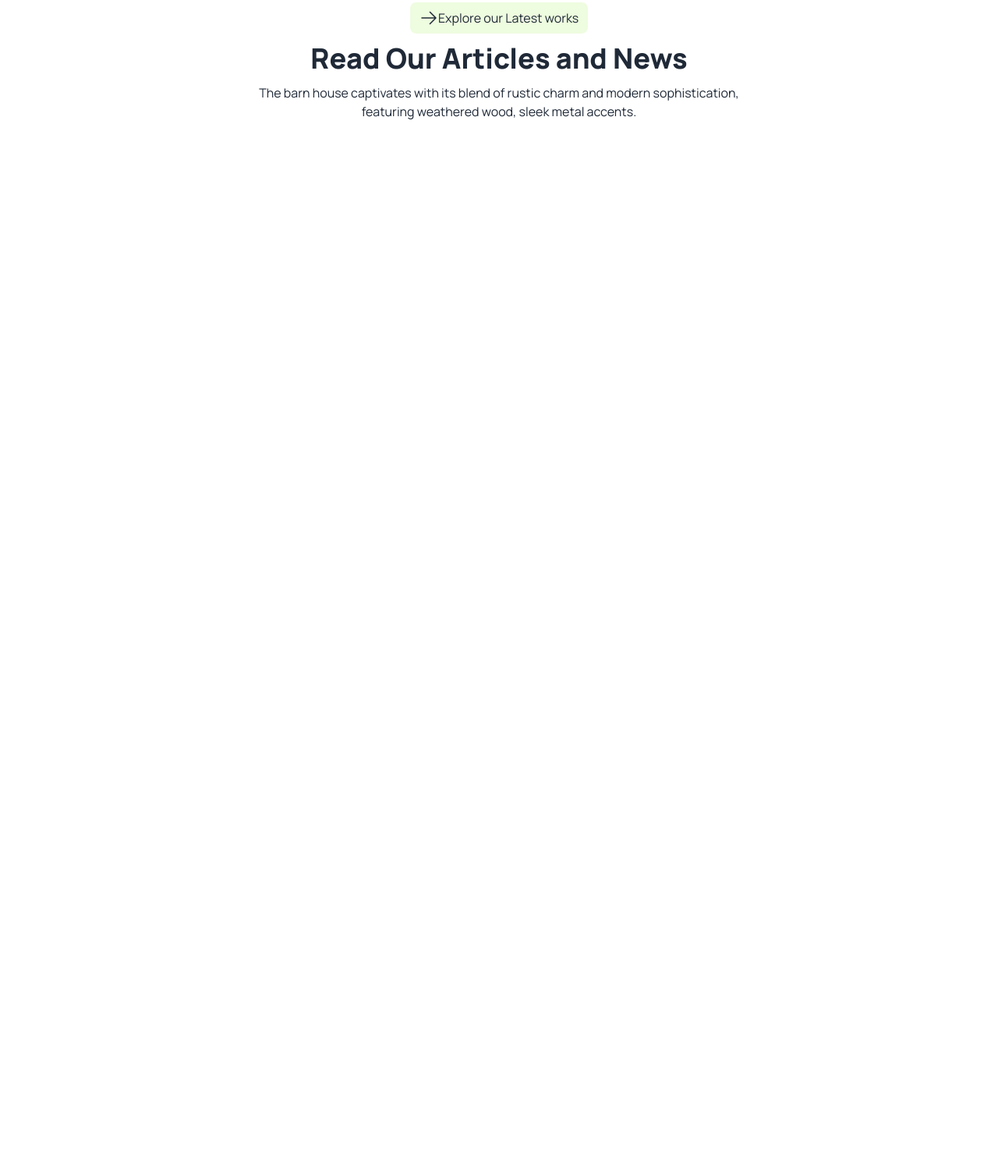
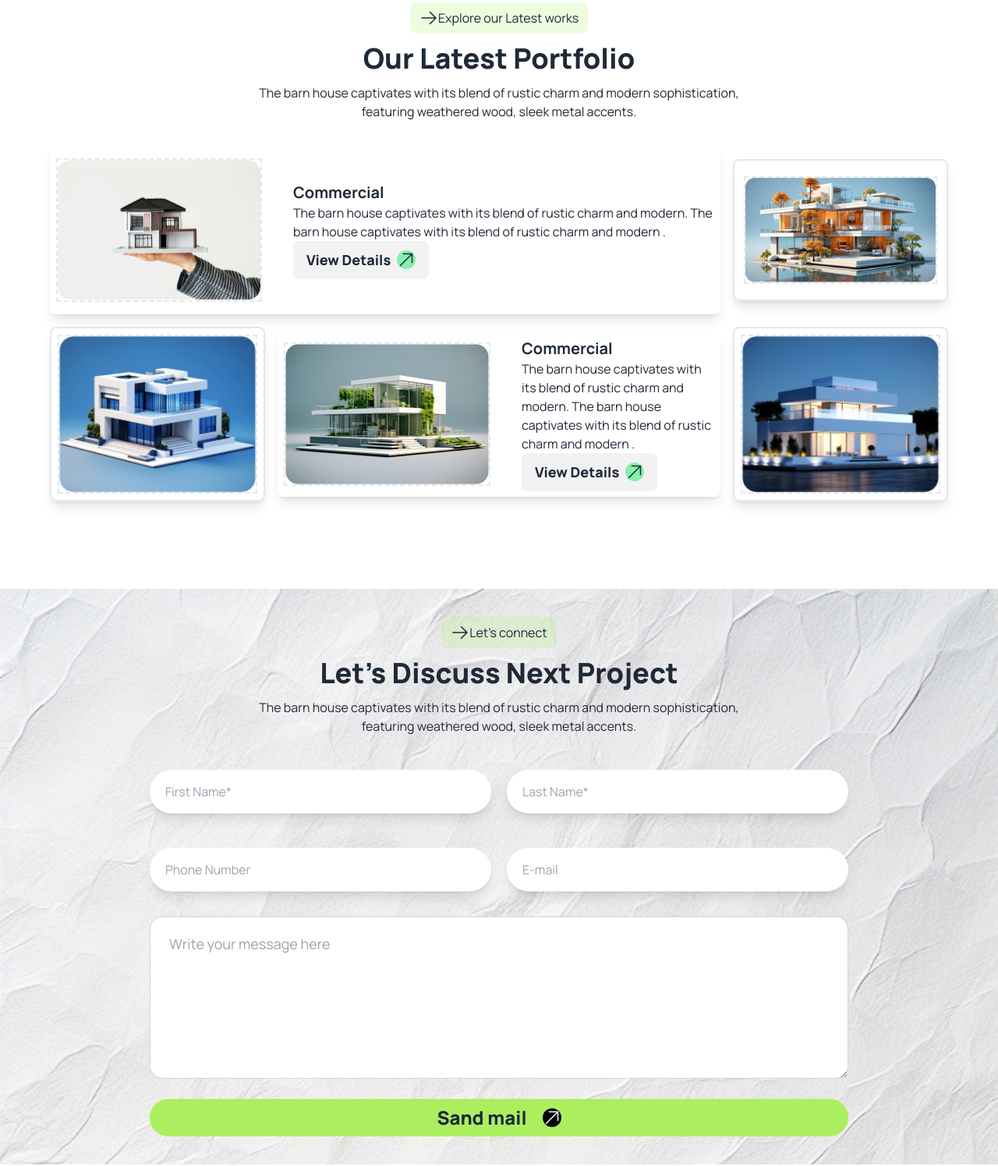
Before and after one commit to shantodeveloper/Assingment-3-website, a plain HTML site: page index.html in a window 1280 px wide. Shown: the part 2270-3765 px from the top of the page at 78% size. Before the commit the page ends 2457 px from the top, so only its background shows below. Drawn offline with nearby package versions, Linux system fonts and the light colour scheme.

Commit message:
protfolio and discus section done

```diff
--- a/index.html
+++ b/index.html
@@ -172,7 +172,7 @@
 
 
       <!-- our work process -->
-      <section class="container mx-auto md:px-16">
+      <section class="container mx-auto md:px-16 ">
         <div class="flex flex-col justify-center items-center gap-3">
           <button class="flex mx-auto md:mx-0 bg-white shadow-lg px-3 py-2 rounded-lg"> <span><svg
                 xmlns="http://www.w3.org/2000/svg" fill="none" viewBox="0 0 24 24" stroke-width="1.5"
@@ -217,7 +217,9 @@
       </section>
     </section>
 
-    <section>
+
+    <!-- Our Latest Portfolio -->
+    <section class="container mx-auto md:px-16 mb-28">
       <div class="flex flex-col justify-center items-center gap-3">
         <button class="flex mx-auto md:mx-0 bg-[#ABEF5F33]  px-3 py-2 rounded-lg "> <span><svg
               xmlns="http://www.w3.org/2000/svg" fill="none" viewBox="0 0 24 24" stroke-width="1.5"
@@ -225,14 +227,114 @@
               <path stroke-linecap="round" stroke-linejoin="round" d="M13.5 4.5 21 12m0 0-7.5 7.5M21 12H3" />
             </svg>
           </span>Explore our Latest works</button>
-        <h1 class="text-2xl md:text-4xl font-extrabold">Read Our Articles and News</h1>
+        <h1 class="text-2xl md:text-4xl font-extrabold">Our Latest Portfolio</h1>
         <p class="text-center mb-8">The barn house captivates with its blend of rustic charm and modern
           sophistication,<br>
           featuring weathered
           wood, sleek
           metal accents.</p>
       </div>
+
+
+      <div class="grid md:grid-cols-4 gap-4 justify-center items-center justify-self-center md:max-w-6xl mx-auto">
+        <div class="md:flex items-center gap-10 rounded-lg shadow-lg md:col-span-3 px-4 py-4 md:px-2">
+          <img class="border-2 border-dashed" src="assets/img1.png" alt="">
+          <div>
+            <h2 class="text-xl font-bold">Commercial</h2>
+            <p>The barn house captivates with its blend of rustic charm and modern. The barn house captivates with its
+              blend of rustic
+              charm and modern .</p>
+            <a class="btn text-lg font-extrabold"><span>View Details</span> <svg xmlns="http://www.w3.org/2000/svg"
+                fill="white" viewBox="0 0 24 24" stroke-width="1.5" stroke="currentColor"
+                class="size-6  bg-green-300  rounded-full ">
+                <path stroke-linecap="round" stroke-linejoin="round" d="m4.5 19.5 15-15m0 0H8.25m11.25 0v11.25" />
+              </svg></a>
+          </div>
+        </div>
+
+        <div class="shadow-lg border-2 px-3 py-5 w-full rounded-lg">
+          <img class="border-2 border-dashed" src="assets/img2.png" alt="">
+        </div>
+
+        <div class="shadow-lg border-2 md:p-2 rounded-lg">
+          <img class="border-2 border-dashed w-full " src="assets/img3.png" alt="">
+
+        </div>
+
+        <div class="md:flex items-center gap-10 rounded-lg shadow-lg md:col-span-2 p-2">
+          <img class="border-2 border-dashed w-full" src="assets/img4.png" alt="">
+
+          <div>
+            <h2 class="text-xl font-bold">Commercial</h2>
+            <p>The barn house captivates with its blend of rustic charm and modern. The barn house captivates with its
+              blend of rustic
+              charm and modern .</p>
+            <a class="btn text-lg font-extrabold"><span>View Details</span> <svg xmlns="http://www.w3.org/2000/svg"
+                fill="white" viewBox="0 0 24 24" stroke-width="1.5" stroke="currentColor"
+                class="size-6  bg-green-300  rounded-full ">
+                <path stroke-linecap="round" stroke-linejoin="round" d="m4.5 19.5 15-15m0 0H8.25m11.25 0v11.25" />
+              </svg></a>
+          </div>
+        </div>
+
+        <div class="shadow-lg border-2 p-2  rounded-lg">
+          <img class="border-2 border-dashed w-full" src="assets/img5.png" alt="">
+        </div>
+      </div>
     </section>
+
+    <!-- discus form create -->
+    <section class=" mb-28 bg-[url('assets/bg.jpg')] bg-no-repeat bg-cover  py-9">
+      <div class="container mx-auto md:px-16 md:max-w-5xl">
+        <div class="flex flex-col justify-center items-center gap-3">
+          <button class="flex mx-auto md:mx-0 bg-[#ABEF5F33]  px-3 py-2 rounded-lg "> <span><svg
+                xmlns="http://www.w3.org/2000/svg" fill="none" viewBox="0 0 24 24" stroke-width="1.5"
+                stroke="currentColor" class="size-6">
+                <path stroke-linecap="round" stroke-linejoin="round" d="M13.5 4.5 21 12m0 0-7.5 7.5M21 12H3" />
+              </svg>
+            </span> Let's connect</button>
+          <h1 class="text-2xl md:text-4xl font-extrabold">Let’s Discuss Next Project</h1>
+          <p class="text-center mb-8">The barn house captivates with its blend of rustic charm and modern
+            sophistication,<br>
+            featuring weathered
+            wood, sleek
+            metal accents.</p>
+        </div>
+
+
+        <form class="md:grid md:grid-cols-2 md:gap-5 ">
+          <div class=" my-3">
+            <input class="md:min-w-96 w-full h-14 rounded-full shadow-lg px-5" type="text" placeholder="First Name*">
+          </div>
+          <div class=" my-3">
+            <input class="md:min-w-96 w-full h-14 rounded-full shadow-lg px-5" type="text" placeholder="Last Name*">
+          </div>
+          <div class="my-3">
+            <input class="md:min-w-96 w-full h-14 rounded-full shadow-lg px-5 " type="text" placeholder="Phone Number">
+          </div>
+          <div class="my-3">
+            <input class="md:min-w-96 w-full h-14 rounded-full shadow-lg px-5" type="text" placeholder="E-mail">
+          </div>
+          <div class="col-span-2 mb-3 md:mb-0">
+            <textarea placeholder="Write your message here"
+              class="textarea textarea-bordered textarea-lg w-full  h-52 rounded-2xl "></textarea>
+          </div>
+          <div
+            class="col-span-2 bg-[#ABEF5F] text-center p-2 flex justify-center gap-5 items-center text-2xl font-extrabold rounded-full cursor-pointer">
+            <input class="cursor-pointer" type="button" value="Sand mail">
+
+
+            <svg xmlns="http://www.w3.org/2000/svg" fill="white" viewBox="0 0 24 24" stroke-width="1.5"
+              stroke="currentColor" class="size-6 bg-black  text-white rounded-full ">
+              <path stroke-linecap="round" stroke-linejoin="round" d="m4.5 19.5 15-15m0 0H8.25m11.25 0v11.25" />
+            </svg>
+          </div>
+
+        </form>
+      </div>
+    </section>
+
+
 
   </main>
 
```
